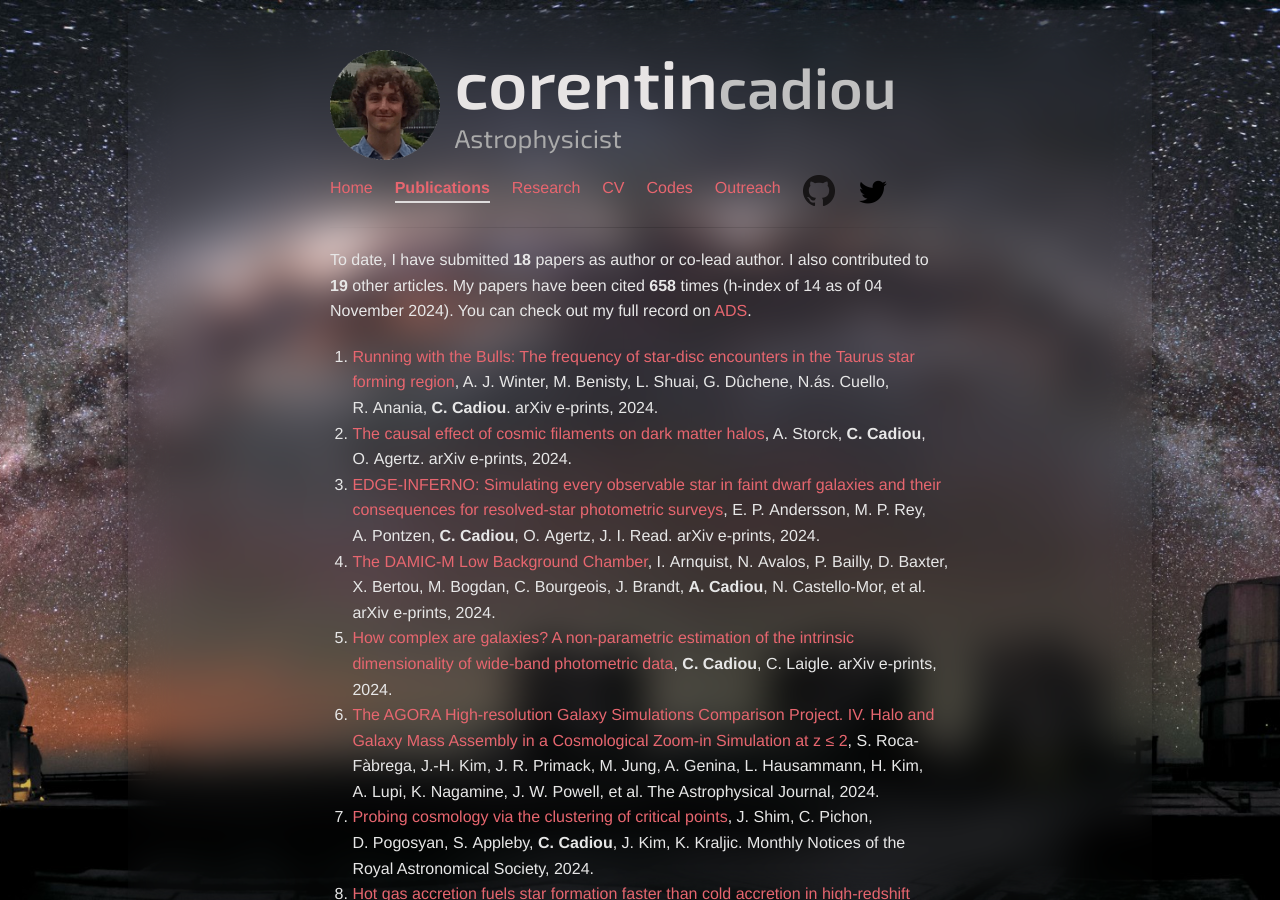
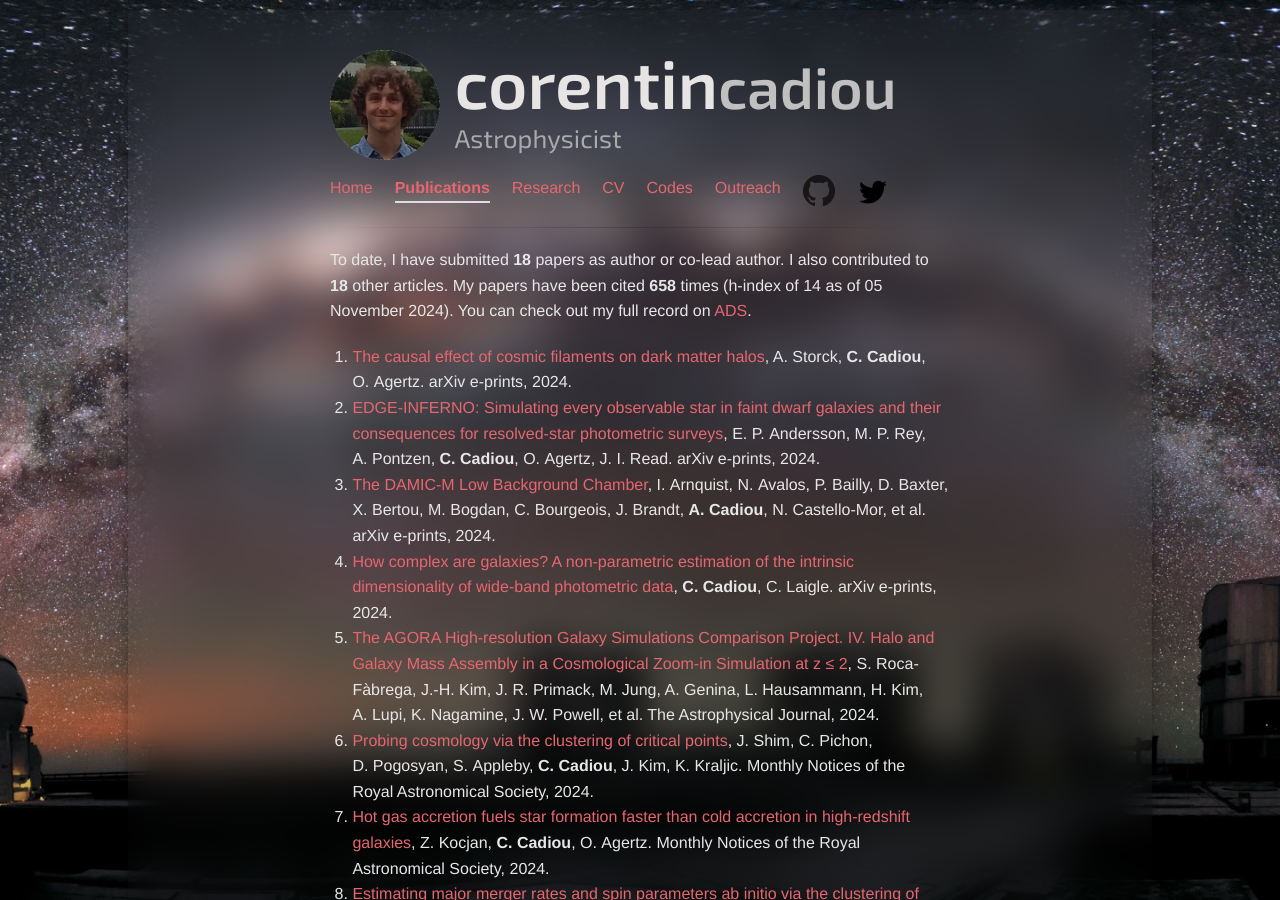
Before and after one commit to cphyc/cphyc.github.io, a Jekyll site: the page built from publications/index.html, in a window 1280 px wide and 900 px high. Built offline with Jekyll 4.4.1, drawn with Linux system fonts in a browser that asks for light colours; nearby versions of some CDN libraries.

Commit message:
chore: autopublish 2024-11-05T00:01:28Z

```diff
--- a/publications/index.html
+++ b/publications/index.html
@@ -7,38 +7,11 @@ description: My Publications
 
 <p>
   To date, I have submitted <b>18</b> papers as author or co-lead author.
-  I also contributed to <b>19</b> other articles.
-  My papers have been cited <b>658</b> times (h-index of 14 as of 04 November 2024).
+  I also contributed to <b>18</b> other articles.
+  My papers have been cited <b>658</b> times (h-index of 14 as of 05 November 2024).
   You can check out my full record on <a href="https://ui.adsabs.harvard.edu/search/q=((author%3A%22Cadiou%2C%20C%22))%20-bibstem%3A%22zndo%22%20collection%3Aastronomy&sort=date%20desc%2C%20bibcode%20desc&p_=0" target="_blank">ADS</a>.
 </p>
 <ol>
-
-  <li>
-    <a href="https://arxiv.org/abs/2409.13021">Running with the Bulls: The frequency of star-disc encounters in the Taurus star forming region</a>,
-
-
-      A. J.&nbsp;Winter,
-
-
-      M.&nbsp;Benisty,
-
-
-      L.&nbsp;Shuai,
-
-
-      G.&nbsp;Dûchene,
-
-
-      N.ás.&nbsp;Cuello,
-
-
-      R.&nbsp;Anania,
-
-    <b>
-      C.&nbsp;Cadiou</b>.
-
-    arXiv e-prints, 2024.
-  </li>
 
   <li>
     <a href="https://arxiv.org/abs/2409.13010">The causal effect of cosmic filaments on dark matter halos</a>,
```
